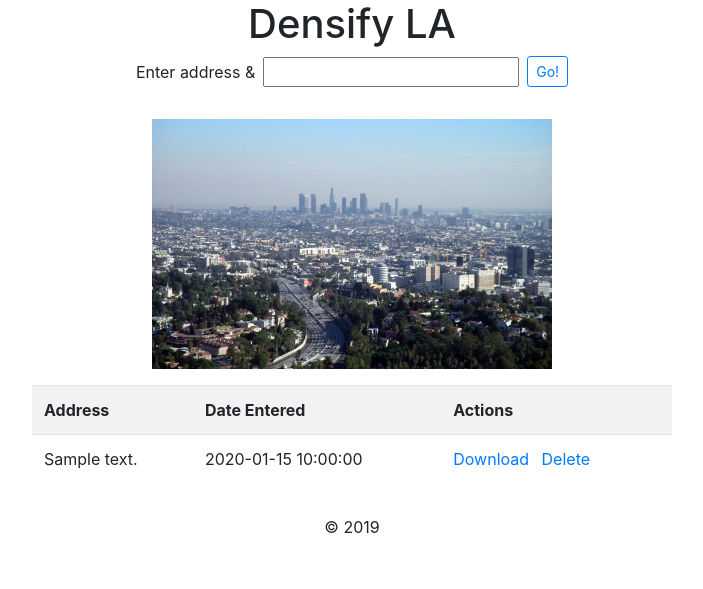
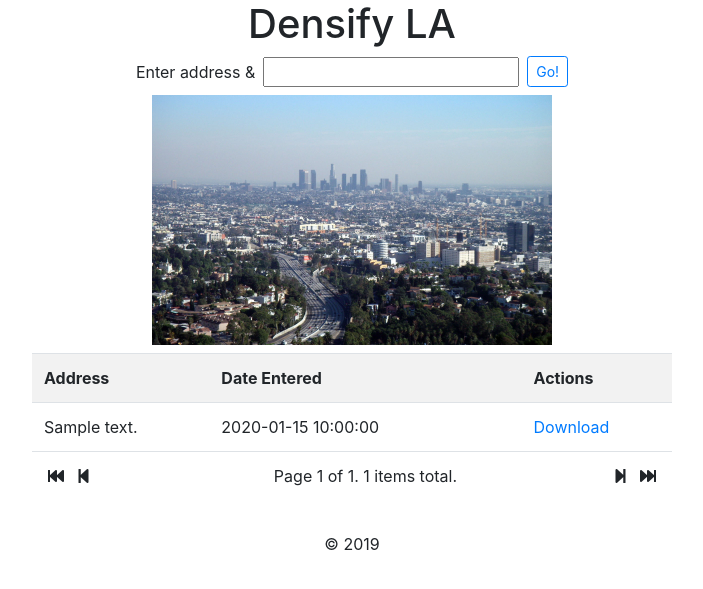
Before and after one commit to nategallagher/densifyla, a Flask app: page / in a window 1280 px wide. Shown: the top 589 px of the page, without its empty margins (288-991 px from the left). Run offline with Flask 2, Linux system fonts and the light colour scheme; tables that the repository leaves empty hold one stand-in row (values such as "Sample post"); some libraries are stand-ins or nearby versions.

Commit message:
modified html for page info and arrows

```diff
--- a/app/routes.py
+++ b/app/routes.py
@@ -23,7 +23,7 @@ def index():
 
     page_object = Address().query.paginate(max_per_page=10)
 
-    return render_template("index.html", items=page_object.items)
+    return render_template("index.html", page_object=page_object)
 
 
 @app.route('/report')
--- a/app/templates/index.html
+++ b/app/templates/index.html
@@ -4,6 +4,8 @@
   <meta charset="UTF-8">
   <title>DensifyLA</title>
 
+  <link rel="stylesheet" href="https://use.fontawesome.com/releases/v5.8.2/css/all.css"
+        integrity="sha384-oS3vJWv+0UjzBfQzYUhtDYW+Pj2yciDJxpsK1OYPAYjqT085Qq/1cq5FLXAZQ7Ay" crossorigin="anonymous">
   <link rel="stylesheet" href="../static/bootstrap-4.3.1-dist/css/bootstrap.min.css">
 
 </head>
@@ -11,14 +13,14 @@
 
   <div class="d-flex flex-column justify-content-center align-items-center">
     <h1>Densify LA</h1>
-    <form method="post" action="/">
-      <div class="d-inline-flex mb-3">
+    <form class="mb-2" method="post" action="/">
+      <div class="d-inline-flex">
         <label class="mx-1 my-auto" for="address">Enter address & </label>
         <input class="mx-1 my-auto" type="text" name="address" id="address">
         <button class="btn btn-sm btn-outline-primary mx-1 my-auto" type="submit">Go!</button>
       </div>
     </form>
-    <img class="m-3" src="../static/images/Los+Angeles+Wallpapers+3.jpg" style="height: 250px; width: auto;">
+    <img class="mb-2" src="../static/images/Los+Angeles+Wallpapers+3.jpg" style="height: 250px; width: auto;">
 
     <table class="table table-striped w-50">
       <tr>
@@ -26,7 +28,7 @@
         <th>Date Entered</th>
         <th>Actions</th>
       </tr>
-      {% for addr in items %}
+      {% for addr in page_object.items %}
       <tr>
         <td>
           {{ addr.address }}
@@ -36,10 +38,31 @@
         </td>
         <td>
           <a href="/{{ addr.report_folder }}">Download</a>
-          <a class="mx-2" href="/{{ addr.report_folder }}/delete">Delete</a>
         </td>
       </tr>
       {% endfor %}
+      <tfoot>
+        <tr>
+          <td>
+            <i class="fa fa-fast-backward my-auto mx-1" aria-hidden="true"></i>
+            <i class="fa fa-step-backward my-auto mx-1" aria-hidden="true"></i>
+          </td>
+          <td>
+            <div class="d-flex justify-content-center align-items-center">
+              Page {{ page_object.page }} of {{ page_object.pages }}. {{ page_object.total }} items total.
+            </div>
+          </td>
+          <td>
+            <div class="d-flex w-100 justify-content-between">
+              <div></div>
+              <div>
+                <i class="fa fa-step-forward my-auto mx-1" aria-hidden="true"></i>
+                <i class="fa fa-fast-forward my-auto mx-1" aria-hidden="true"></i>
+              </div>
+            </div>
+          </td>
+        </tr>
+      </tfoot>
 
     </table>
 
```
